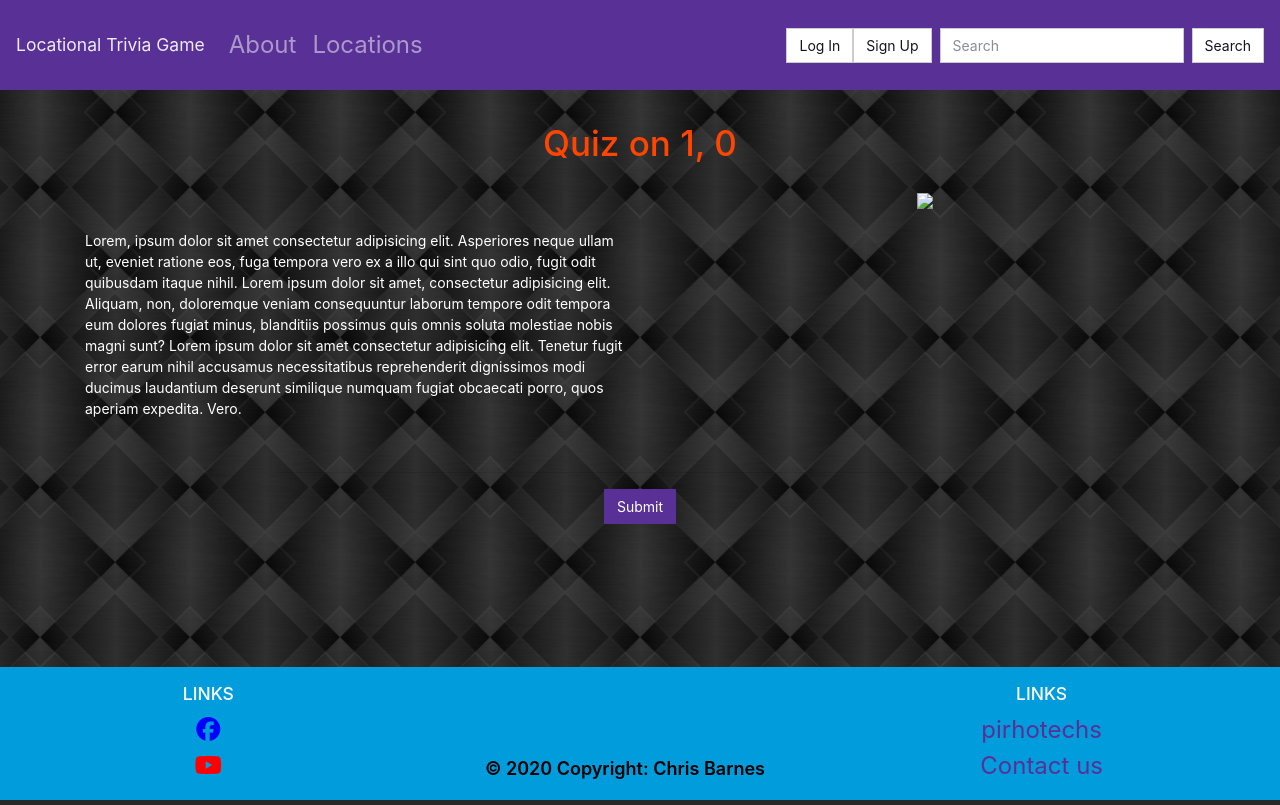
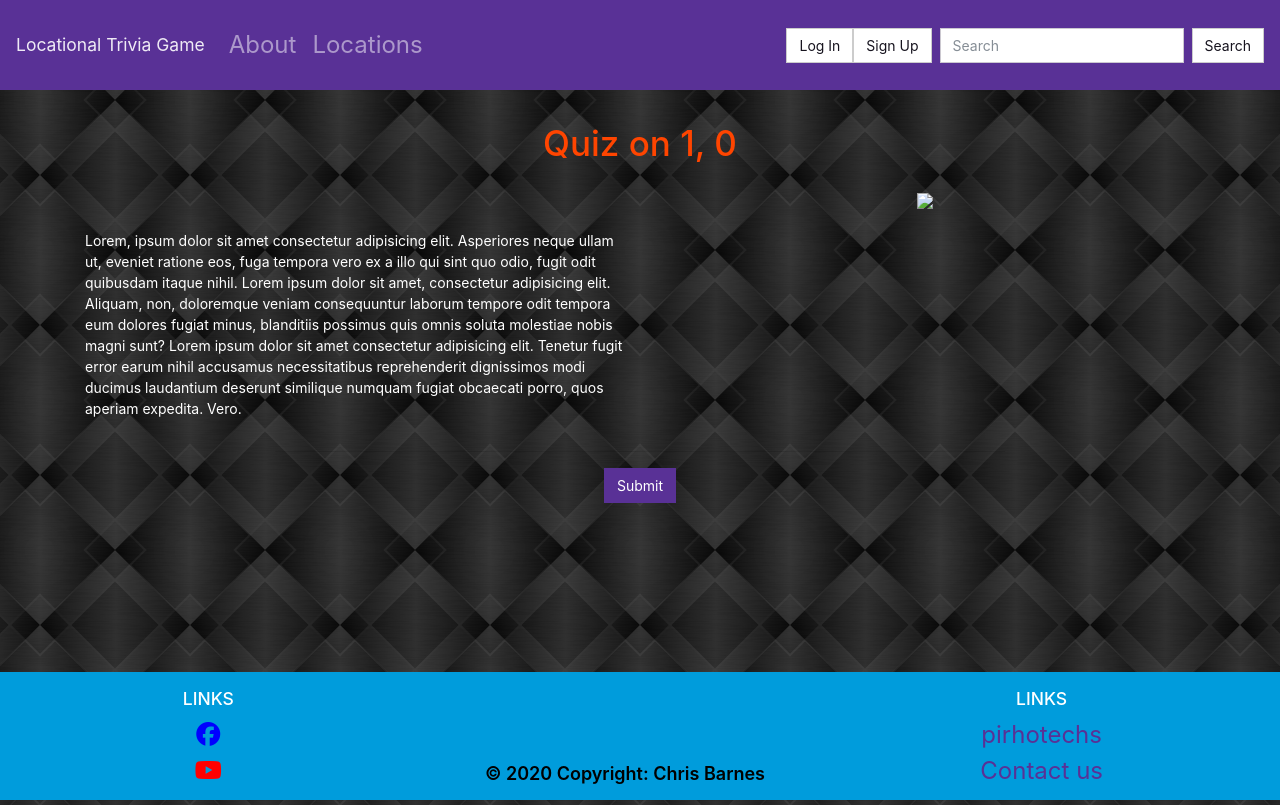
Before and after one commit to ChrisBarnes2000-MS-DU/BEW1.2-Contractor, a Django app: page /trivia/1/ in a window 1280 px wide. Run offline with Django 3.2, Linux system fonts and the light colour scheme; data comes from the database, SQL or seed files in the repository; some libraries are stand-ins or nearby versions.

Commit message:
adjust styling

```diff
--- a/static/style.css
+++ b/static/style.css
@@ -2,15 +2,20 @@ body {
     background: lightgrey url("images/background.jpg") center;
 }
 
-.page-footer {
-    margin-top: 3vh !important;
+#page-container {
+  position: relative;
+  min-height: 100vh;
+}
+
+#content-wrap {
+  padding-bottom: 8rem;    /* Footer height */
 }
 
 #footer {
     position: absolute;
     bottom: 0;
-    right: 0;
-    left: 0;
+    width: 100%;
+    height: 8rem;            /* Footer height */
 }
 
 .footer-copyright{
--- a/templates/base.html
+++ b/templates/base.html
@@ -18,21 +18,25 @@
 </head>
 
 <body>
+    <div id="page-container">
         {% include 'partials/navbar.html' %}
-
+        <div id="content-wrap">
+            <!-- all other page content -->
             <main role="main" class="container" style="margin-top: 4vh;">
                 {% block content %}
                 <div class="row">
                     <div class="col m-4">
                         <div class="alert alert-warning" role="alert">
-                If you see this, you forgot <code>{% verbatim %}{% block content %}{% endblock %}{% endverbatim %}</code> in your child template.
+                            If you see this, you forgot
+                            <code>{% verbatim %}{% block content %}{% endblock %}{% endverbatim %}</code> in your child template.
                         </div>
                     </div>
                 </div>
                 {% endblock %}
             </main>
-
+        </div>
         {% include 'partials/footer.html' %}
+    </div>
 
     <script src="https://code.jquery.com/jquery-3.3.1.slim.min.js"
         integrity="sha384-q8i/X+965DzO0rT7abK41JStQIAqVgRVzpbzo5smXKp4YfRvH+8abtTE1Pi6jizo"
--- a/templates/partials/footer.html
+++ b/templates/partials/footer.html
@@ -1,5 +1,5 @@
 <!-- Footer -->
-<footer class='page-footer font-small text-white bg-info' id="footer">
+<footer class='font-small text-white bg-info' id="footer">
     <div class='container-fluid row text-center pt-3'>
         <div class='col-md-4 mb-md-0'>
             <h5 class='text-uppercase'>Links</h5>
--- a/trivia/templates/trivia/game.html
+++ b/trivia/templates/trivia/game.html
@@ -25,7 +25,7 @@
     </div>
 </div>
 
-<div class="row">
+<div class="row mb-5">
     <div class="col-md-2"></div>
     <div class="col-md-8">
 
@@ -74,7 +74,6 @@
                 </legend>
             </div>
         </fieldset> -->
-        <br>
         <hr>
         <div class="text-center">
             <button type="submit" class="btn btn-primary">Submit</button>
```
Lines whose indentation alone changed are shown as unchanged.
